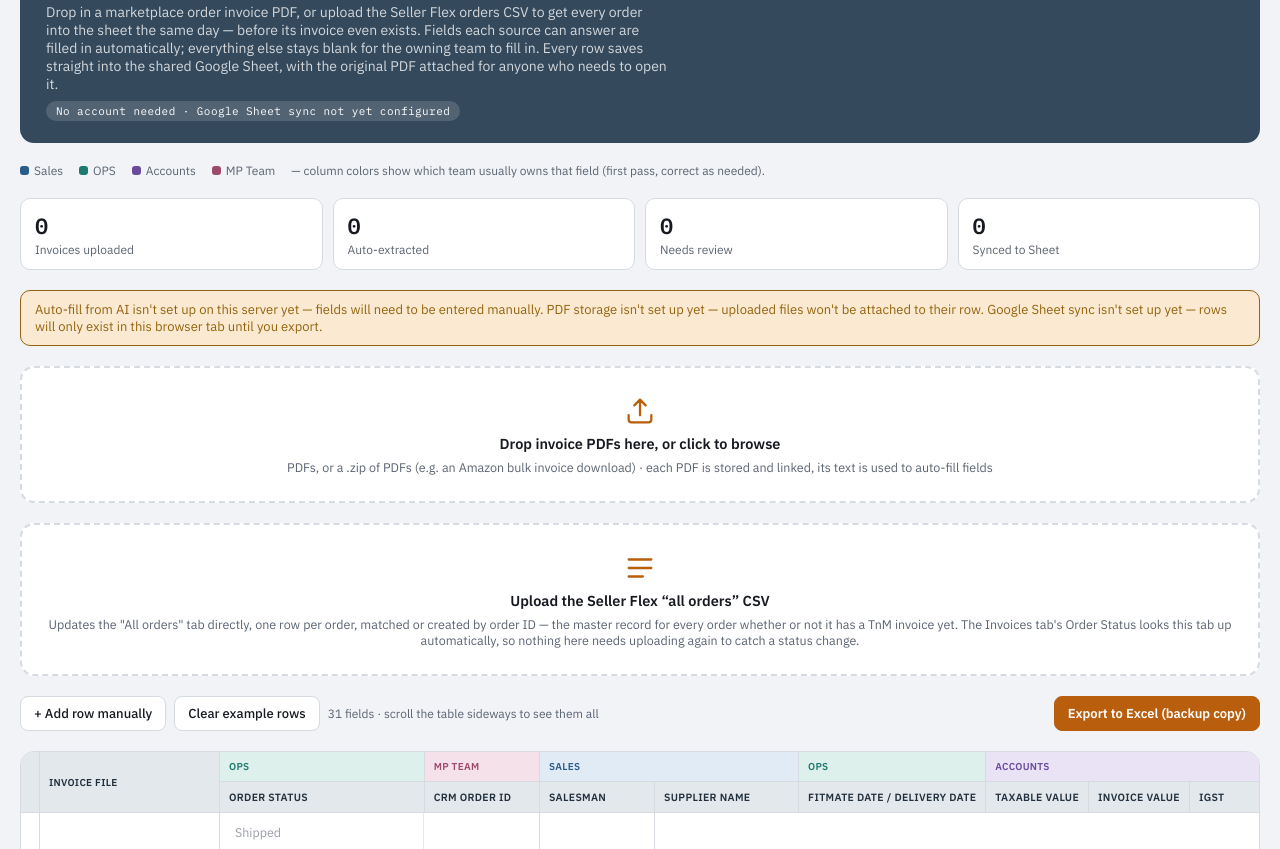
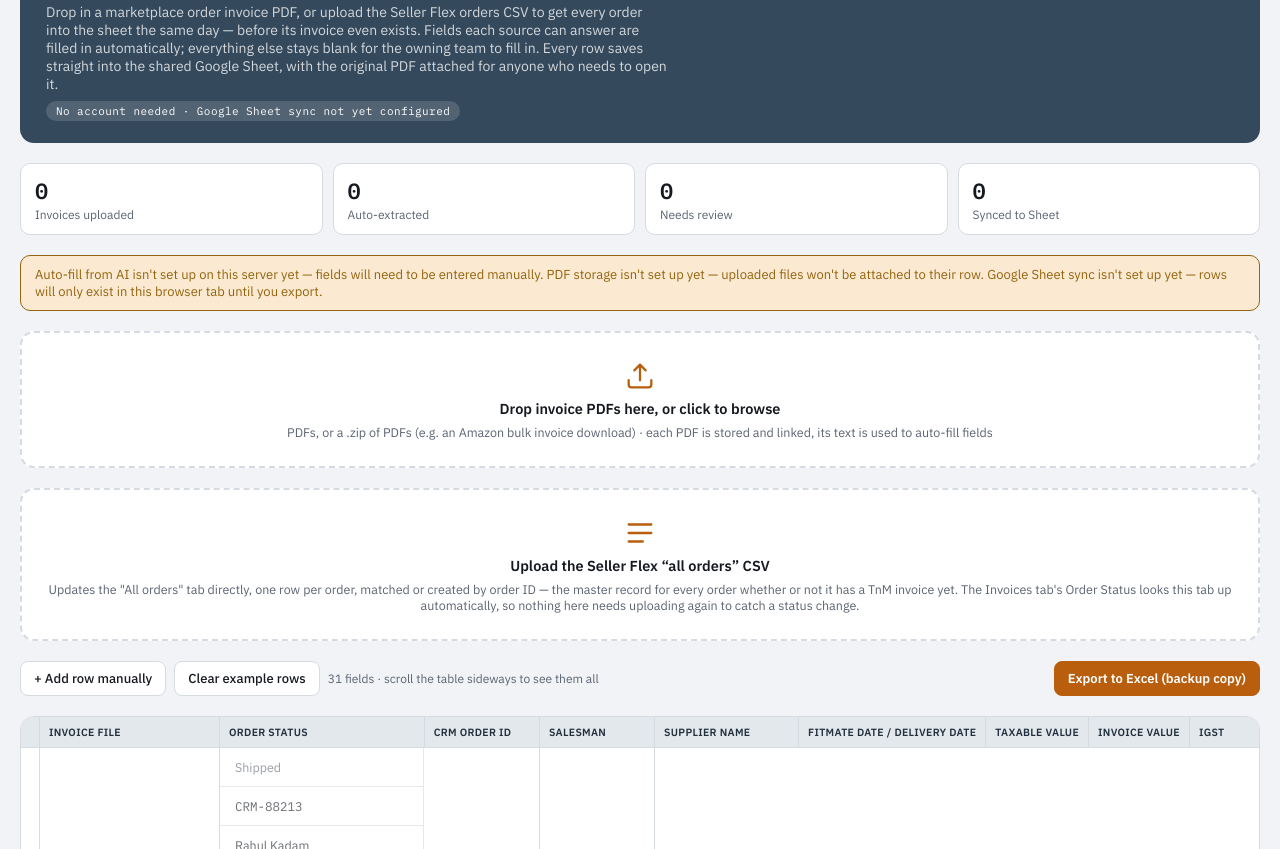
Before and after one commit to tnm-labs/billing_template, a website: page public/index.html in a window 1280 px wide. Shown: the part 98-947 px from the top of the page. Drawn offline with nearby package versions, Linux system fonts and the light colour scheme; no server answers.

Commit message:
Add files via upload

```diff
--- a/public/index.html
+++ b/public/index.html
@@ -56,10 +56,6 @@
   .masthead p{ margin:0; font-size:14px; color:rgba(255,255,255,0.78); max-width:74ch; }
   .masthead .badge{ display:inline-flex; align-self:flex-start; margin-top:2px; font-family:var(--font-mono); font-size:11px; letter-spacing:0.04em; background:rgba(255,255,255,0.14); padding:3px 10px; border-radius:99px; }
 
-  .legend{ display:flex; flex-wrap:wrap; gap:8px 16px; font-size:12px; color:var(--text-muted); align-items:center; }
-  .legend .sw{ display:inline-flex; align-items:center; gap:5px; }
-  .legend .dot{ width:9px; height:9px; border-radius:3px; }
-
   .stats{ display:grid; grid-template-columns:repeat(auto-fit,minmax(140px,1fr)); gap:10px; }
   .stat{ background:var(--surface); border:1px solid var(--border); border-radius:10px; padding:12px 14px; display:flex; flex-direction:column; gap:2px; }
   .stat .n{ font-family:var(--font-mono); font-variant-numeric:tabular-nums; font-size:22px; font-weight:600; }
@@ -87,13 +83,7 @@
   .table-scroll{ overflow-x:auto; max-height:72vh; overflow-y:auto; }
   table{ border-collapse:collapse; font-size:12.5px; }
   thead th{ position:sticky; background:var(--steel-soft); color:var(--steel-text); text-align:left; font-size:10.5px; letter-spacing:0.03em; text-transform:uppercase; padding:8px 9px; border-bottom:1px solid var(--border); border-right:1px solid var(--border); white-space:nowrap; }
-  thead tr.grp th{ top:0; font-size:10px; z-index:2; }
-  thead tr.grp th.team-Sales{ background:var(--sales-soft); color:var(--sales); }
-  thead tr.grp th.team-Accounts{ background:var(--accounts-soft); color:var(--accounts); }
-  thead tr.grp th.team-OPS{ background:var(--ops-soft); color:var(--ops); }
-  thead tr.grp th.team-MPTeam{ background:var(--mp-soft); color:var(--mp); }
-  thead tr.grp th.team-{ background:var(--surface-3); color:var(--steel-text); }
-  thead tr.fld th{ top:var(--head1-h, 31px); z-index:1; }
+  thead tr.fld th{ top:0; z-index:1; }
   tbody td{ padding:5px 8px; border-bottom:1px solid var(--border); border-right:1px solid var(--border); vertical-align:middle; }
   tbody tr:last-child td{ border-bottom:none; }
   tbody tr.example{ opacity:0.62; }
@@ -170,14 +160,6 @@
     <h1>TnM Billing Template</h1>
     <p>Drop in a marketplace order invoice PDF, or upload the Seller Flex orders CSV to get every order into the sheet the same day &mdash; before its invoice even exists. Fields each source can answer are filled in automatically; everything else stays blank for the owning team to fill in. Every row saves straight into the shared Google Sheet, with the original PDF attached for anyone who needs to open it.</p>
     <span class="badge" id="statusBadge">No account needed &middot; syncing to Google Sheet</span>
-  </div>
-
-  <div class="legend">
-    <span class="sw"><span class="dot" style="background:var(--sales)"></span>Sales</span>
-    <span class="sw"><span class="dot" style="background:var(--ops)"></span>OPS</span>
-    <span class="sw"><span class="dot" style="background:var(--accounts)"></span>Accounts</span>
-    <span class="sw"><span class="dot" style="background:var(--mp)"></span>MP Team</span>
-    <span>&mdash; column colors show which team usually owns that field (first pass, correct as needed).</span>
   </div>
 
   <div class="stats">
@@ -330,35 +312,19 @@
   }
   function esc(s){ return String(s == null ? "" : s); }
   function chWidth(w){ return Math.max(70, Math.min(260, w * 7.2)); }
-  function teamClass(team){ return "team-" + String(team || "").replace(/\s+/g, ""); }
   function svgFile(){
     return '<svg viewBox="0 0 24 24" fill="none" stroke="currentColor" stroke-width="1.6"><path d="M7 3h7l5 5v13a1 1 0 0 1-1 1H7a1 1 0 0 1-1-1V4a1 1 0 0 1 1-1Z"/><path d="M14 3v5h5" stroke-linejoin="round"/></svg>';
   }
 
   function buildHead(){
-    var groups = [];
-    COLUMNS.forEach(function(c){
-      var last = groups[groups.length - 1];
-      if (last && last.name === c.team) { last.span += 1; }
-      else { groups.push({ name:c.team, span:1 }); }
-    });
-    var rowGrp = document.createElement("tr");
-    rowGrp.className = "grp";
-    rowGrp.appendChild(th("", { rowspan:2, style:"width:34px" }));
-    rowGrp.appendChild(th("Invoice file", { rowspan:2 }));
-    groups.forEach(function(g){ rowGrp.appendChild(th(g.name, { colspan:g.span, cls:teamClass(g.name) })); });
-    rowGrp.appendChild(th("Status", { rowspan:2 }));
-    rowGrp.appendChild(th("", { rowspan:2, style:"width:34px" }));
-
     var rowFld = document.createElement("tr");
     rowFld.className = "fld";
+    rowFld.appendChild(th("", { style:"width:34px" }));
+    rowFld.appendChild(th("Invoice file", {}));
     COLUMNS.forEach(function(c){ rowFld.appendChild(th(c.label, { style:"min-width:" + chWidth(c.w) + "px" })); });
-
-    thead.appendChild(rowGrp);
+    rowFld.appendChild(th("Status", {}));
+    rowFld.appendChild(th("", { style:"width:34px" }));
     thead.appendChild(rowFld);
-    requestAnimationFrame(function(){
-      thead.style.setProperty("--head1-h", rowGrp.getBoundingClientRect().height + "px");
-    });
   }
   function th(text, opts){
     opts = opts || {};
```
